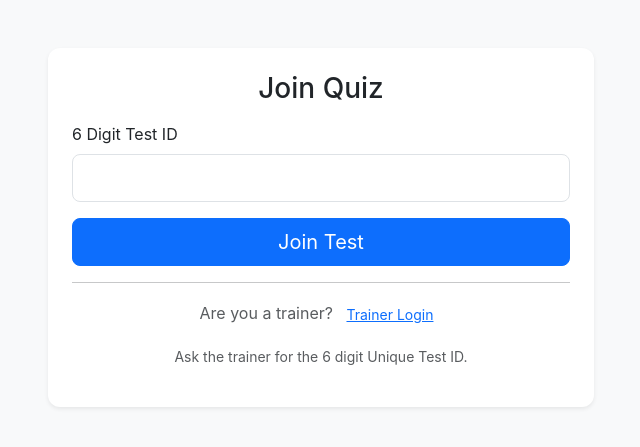
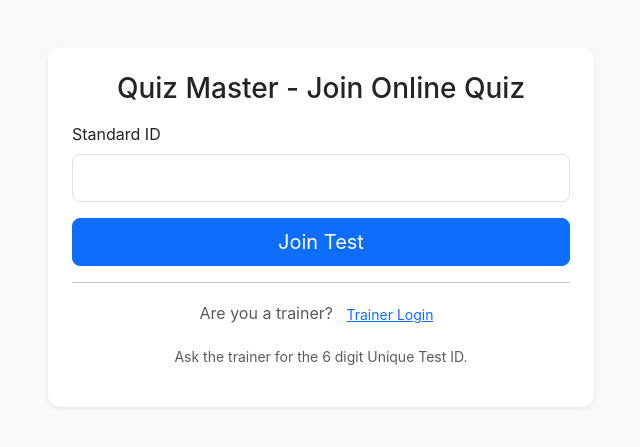
Before and after one commit to kartik-tata14/Quiz-Master-Prototype, a Flask app: page / in a window 1280 px wide. Shown: the top 447 px of the page, without its empty margins (319-959 px from the left). Run offline with Flask 3, Linux system fonts and the light colour scheme.

Commit message:
Minor UI fixes

```diff
--- a/templates/login.html
+++ b/templates/login.html
@@ -16,7 +16,7 @@
             <div class="col-md-7 col-lg-6">
                 <div class="card shadow-sm">
                     <div class="card-body p-4">
-                        <h3 class="mb-3 text-center">Join Quiz</h3>
+                        <h3 class="mb-3 text-center">Quiz Master - Join Online Quiz</h3>
 
                         {% with messages = get_flashed_messages(with_categories=true) %}
                         {% if messages %}
@@ -29,7 +29,7 @@
                         <form id="loginForm" method="post" novalidate>
                             <input type="hidden" name="action" value="trainee_login">
                             <div class="mb-3">
-                                <label for="test_code" class="form-label">6 Digit Test ID</label>
+                                <label for="test_code" class="form-label">Standard ID</label>
                                 <input type="text" class="form-control form-control-lg" id="test_code" name="test_code"
                                     maxlength="6" inputmode="numeric" autocomplete="off" required>
                                 <div class="invalid-feedback" id="fieldFeedback"></div>
```
